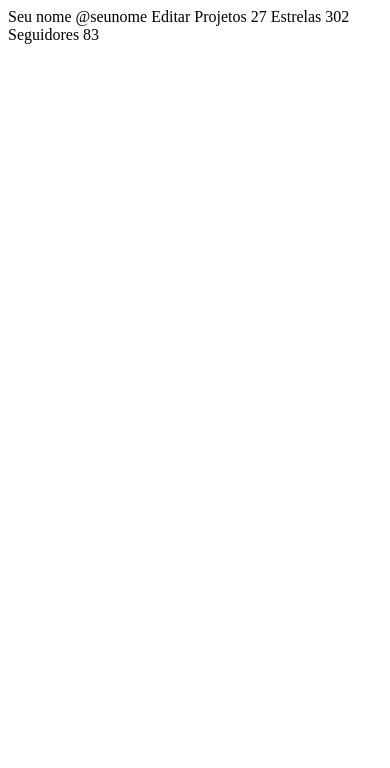
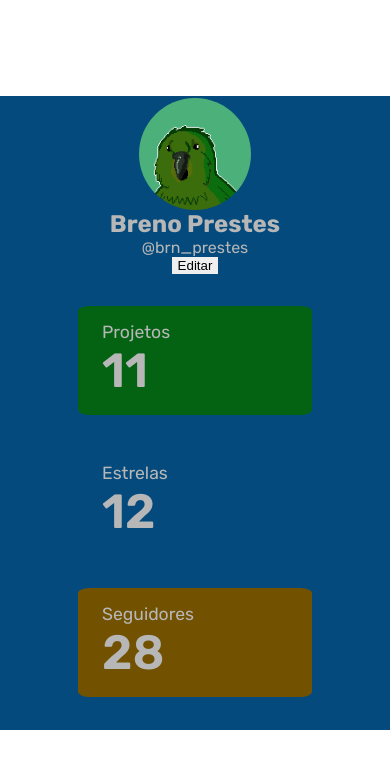
Before and after one commit to bcaua321/profile-component, a plain HTML site: page index.html in a window 390 px wide. Drawn offline with Linux system fonts and the light colour scheme.

Commit message:
Alinhado cards no layout mobile

```diff
--- a/index.html
+++ b/index.html
@@ -1,9 +1,44 @@
-Seu nome
-@seunome
-Editar
-Projetos
-27
-Estrelas
-302
-Seguidores
-83
+<!DOCTYPE html>
+<html lang="pt-BR">
+<head>
+  <meta charset="UTF-8">
+  <meta http-equiv="X-UA-Compatible" content="IE=edge">
+  <meta name="viewport" content="width=device-width, initial-scale=1.0">
+  <title>Document</title>
+
+  <!-- Fonts -->
+  <link rel="preconnect" href="https://fonts.googleapis.com">
+  <link rel="preconnect" href="https://fonts.gstatic.com" crossorigin>
+  <link href="https://fonts.googleapis.com/css2?family=Rubik:wght@300;400;500;600;700&display=swap" rel="stylesheet">
+
+  <!-- Styles -->
+  <link rel="stylesheet" href="./src/styles/style.css">
+  <link rel="stylesheet" href="./src/styles/reset.css">
+</head>
+<body class="global">
+  <main class="container">
+    <div class="profile">
+      <section class="profile__info flex">
+        <img src="./src/imgs/unknown.png" alt="" class="profile__info--img">
+        <h1 class="profile__info--name">Breno Prestes</h1>
+        <p class="profile__info--tag">@brn_prestes</p>
+        <button class="profile__info--edit">Editar</button>
+      </section>
+    </div>
+    <div class="profile profile-content">
+      <section class="profile__content--card card--green">
+        <p class="profile__content--text">Projetos</p>
+        <p class="profile__content--info">11</p>
+      </section>
+      <section class="profile__content--card card--blue">
+        <p class="profile__content--text">Estrelas</p>
+        <p class="profile__content--info">12</p>
+      </section>
+      <section class="profile__content--card card--yellow">
+        <p class="profile__content--text">Seguidores</p>
+        <p class="profile__content--info">28</p>
+      </section>
+    </div>
+  </main>
+</body>
+</html>
--- /dev/null
+++ b/src/styles/reset.css
@@ -0,0 +1,16 @@
+h1 {
+  margin: 0;
+  padding: 0;
+}
+
+p {
+  margin: 0;
+  padding: 0;
+}
+
+button {
+  border: none;
+  outline: none;
+  box-sizing: border-box;
+
+}
--- /dev/null
+++ b/src/styles/style.css
@@ -0,0 +1,77 @@
+:root {
+  --bg-color: #0C0B0B;
+  --bg--secondary-color: #0F0E0E;
+  --font-primary-color: #B7B7B7;
+  --bg-card-green: #046313;
+  --bg-card-blue: #044A7D;
+  --bg-card-amarelo: #725200;
+}
+
+.flex {
+  display: flex;
+  justify-content: center;
+  align-items: center;
+  flex-direction: column;
+}
+
+.global {
+  margin: 0;
+  padding: 0;
+  width: 100%;
+  font-family: 'Rubik', sans-serif;
+  color: var(--font-primary-color);
+}
+
+.container{
+  height: auto;
+  padding: 0.1rem 0;
+  margin-top: 6rem;
+  background-color: #044A7D;
+}
+
+.profile {
+  width: 90%;
+  margin: 0 auto;
+}
+
+.profile-content{
+  margin: 0 auto;
+  width: 60%;
+  margin-top: 2rem;
+}
+
+.profile__info--img{
+  border-radius: 50%;
+  width: 7rem;
+}
+
+.profile__content--card {
+  margin-bottom: 2rem;
+  padding: 1rem 0;
+
+  border-radius: 5%;
+  text-align: left;
+  text-indent: 1.5rem;
+}
+
+.profile__content--text {
+  font-size: 1.1rem;
+  font-weight: 400;
+}
+
+.profile__content--info {
+  font-size: 3rem;
+  font-weight: 600;
+}
+
+.card--green {
+  background-color: var(--bg-card-green);
+}
+
+.card--blue {
+  background-color: var(--bg-card-blue);
+}
+
+.card--yellow {
+  background-color: var(--bg-card-amarelo);
+}
```
Also changed, not shown: src/imgs/unknown.png (added).
